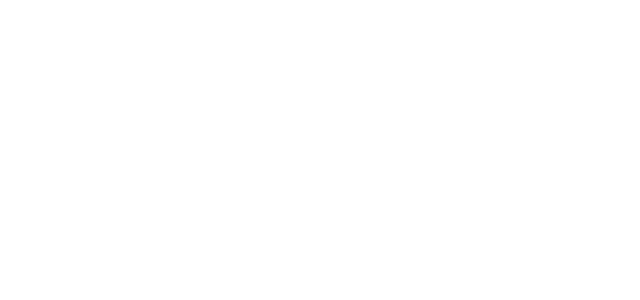
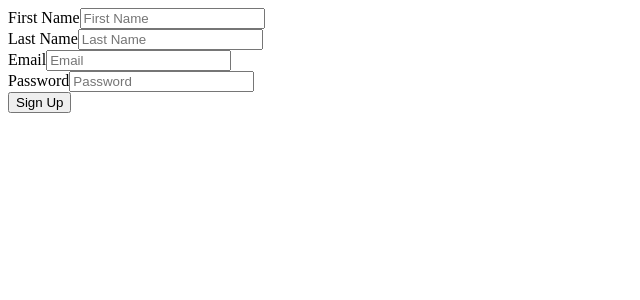
Before and after one commit to miso-tired/hangman-game, a React (Vite) app: page /register in a window 1280 px wide. Before the commit this address had no page. Shown: the top 300 px of the page, without its empty margins (0-640 px from the left). Built offline with nearby package versions, Linux system fonts and the light colour scheme; the HTML template or start-up script is replaced by a standard one.

Commit message:
Sign Up form displays at '/register' route

```diff
--- a/src/App.tsx
+++ b/src/App.tsx
@@ -1,6 +1,7 @@
 // Imports
 import { BrowserRouter as Router, Route, Routes } from "react-router-dom";
 import { Game } from "./pages/Game";
+import SignUpForm  from './users/SignUpForm'
 import Home from "./Home";
 
 function App() {
@@ -9,6 +10,7 @@
       <Routes>
         <Route path='/' element={<Home />} />
         <Route path='/game' element={<Game />} />
+        <Route path='/register' element={<SignUpForm />} />
       </Routes>
       </Router>
   )
--- /dev/null
+++ b/src/users/LoginForm.tsx
@@ -0,0 +1,6 @@
+// Imports
+
+function LoginForm() {
+
+    const
+}
--- /dev/null
+++ b/src/users/SignUpForm.tsx
@@ -0,0 +1,71 @@
+// Imports
+import { useState, useEffect } from 'react';
+import { useNavigate } from 'react-router-dom'
+
+function SignUpForm() {
+
+    const navigate = useNavigate()
+
+    const [user, setUser] = useState({
+        firstName: '',
+        lastName: '',
+        email: '',
+        password: ''
+    })
+
+    // Form submission logic
+    const handleSubmit = (event: React.FormEvent) => {
+        event.preventDefault();
+
+        // Go to hangman game after sign up
+        navigate('/game')
+    }
+
+    return (
+        <form onSubmit={handleSubmit}>
+            <div>
+                <label htmlFor="firstName">First Name</label>
+                <input
+                    type="text"
+                    id="firstName"
+                    value={user.firstName}
+                    onChange={(e) => setUser({ ...user, firstName: e.target.value })}
+                    placeholder="First Name"
+                />
+            </div>
+            <div>
+                <label htmlFor="lastName">Last Name</label>
+                <input
+                    type="text"
+                    id="lastName"
+                    value={user.lastName}
+                    onChange={(e) => setUser({ ...user, lastName: e.target.value })}
+                    placeholder="Last Name"
+                />
+            </div>
+            <div>
+                <label htmlFor="email">Email</label>
+                <input
+                    type="email"
+                    id="email"
+                    value={user.email}
+                    onChange={(e) => setUser({ ...user, email: e.target.value })}
+                    placeholder="Email"
+                />
+            </div>
+            <div>
+                <label htmlFor="password">Password</label>
+                <input
+                    type="password"
+                    id="password"
+                    value={user.password}
+                    onChange={(e) => setUser({ ...user, password: e.target.value })}
+                    placeholder="Password"
+                />
+            </div>
+            <button type="submit">Sign Up</button>
+        </form>
+    );
+}
+
+export default SignUpForm
```
Also changed, not shown: src/pages/Login.tsx (deleted), src/users/LoginForm.ts (deleted).
